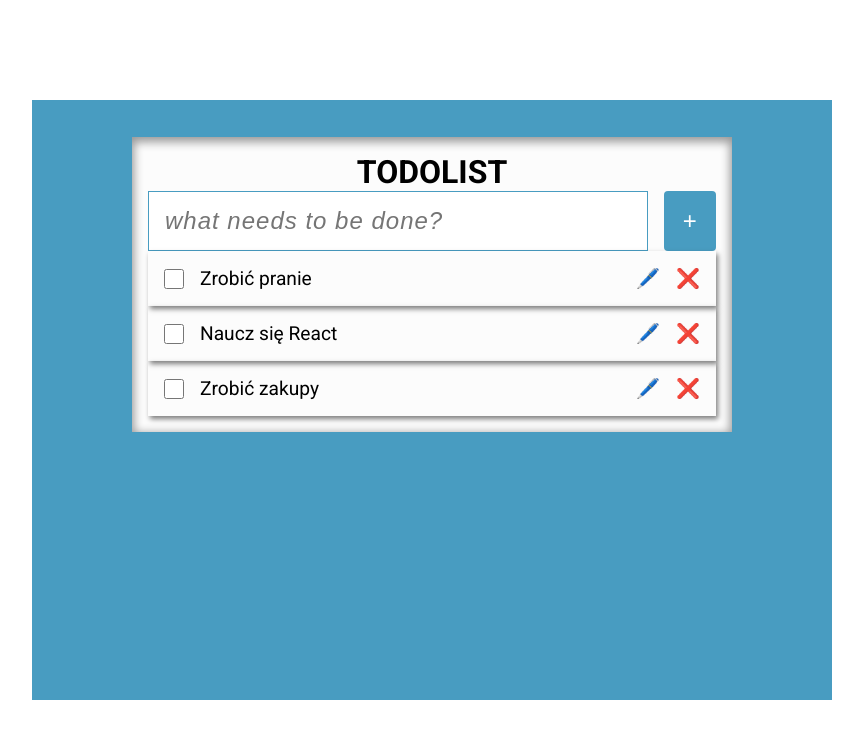
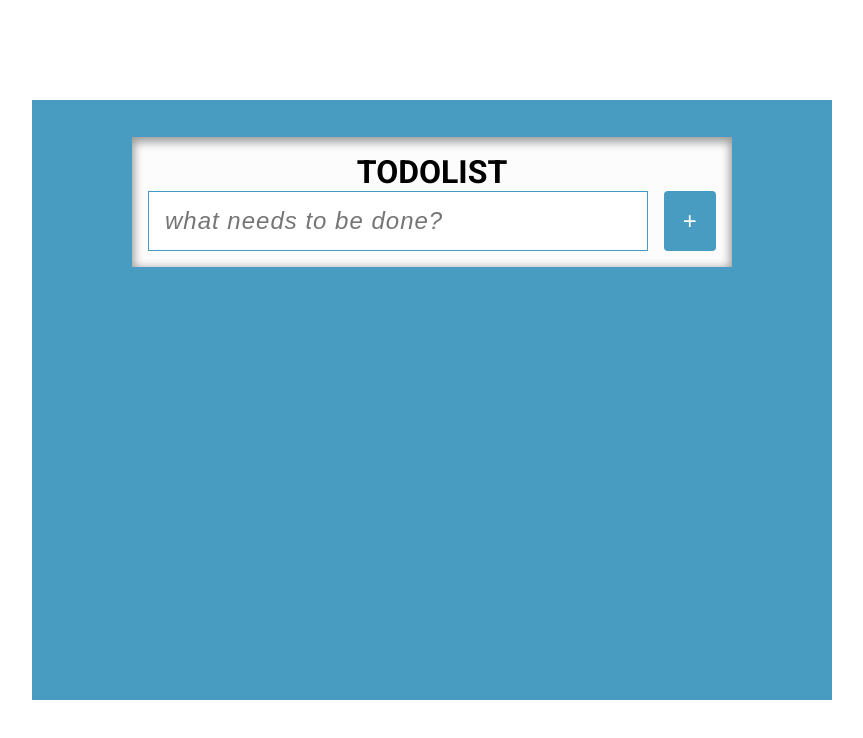
Before and after one commit to ajarek/react-20-vite-todo-components, a React (Vite) app: page / in a window 1280 px wide. Shown: the top 738 px of the page, without its empty margins (208-1071 px from the left). Built offline with nearby package versions, Linux system fonts and the light colour scheme.

Commit message:
add local storage

```diff
--- a/src/App.jsx
+++ b/src/App.jsx
@@ -5,11 +5,7 @@ import { List } from "./components/List/List";
 export class App extends React.Component {
   state = {
     newTaskText: "",
-    tasks: [
-      { id: "1661554536940", text: "Zrobić pranie", isCompleted: false },
-      { id: "1661554534484", text: "Naucz się React", isCompleted: false },
-      { id: "1661554529189", text: "Zrobić zakupy", isCompleted: false },
-    ],
+    tasks:[]
   };
   toggleChange = (id) => {
     const newElements = this.state.tasks;
@@ -54,6 +50,16 @@ export class App extends React.Component {
     this.setState({ tasks: [newTask, ...this.state.tasks] });
     this.state.newTaskText = "";
   };
+//localStorage
+componentDidMount () {
+  const tasksRaw = localStorage.getItem('tasks')
+  const tasks = JSON.parse(tasksRaw) || []
+  this.setState(() => ({ tasks }))
+}
+  componentDidUpdate () {
+    localStorage.setItem('tasks', JSON.stringify(this.state.tasks))
+}
+
   render() {
     return (
       <div className="App">
```
